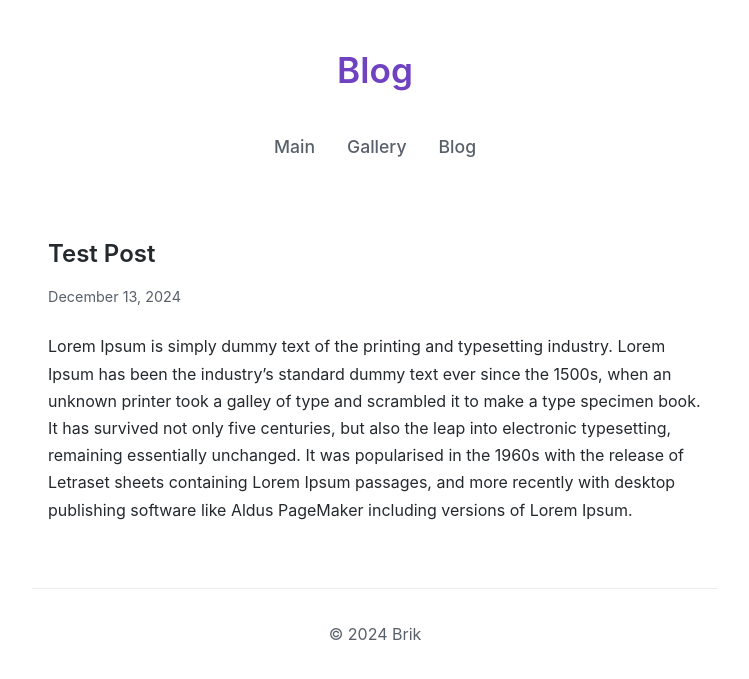
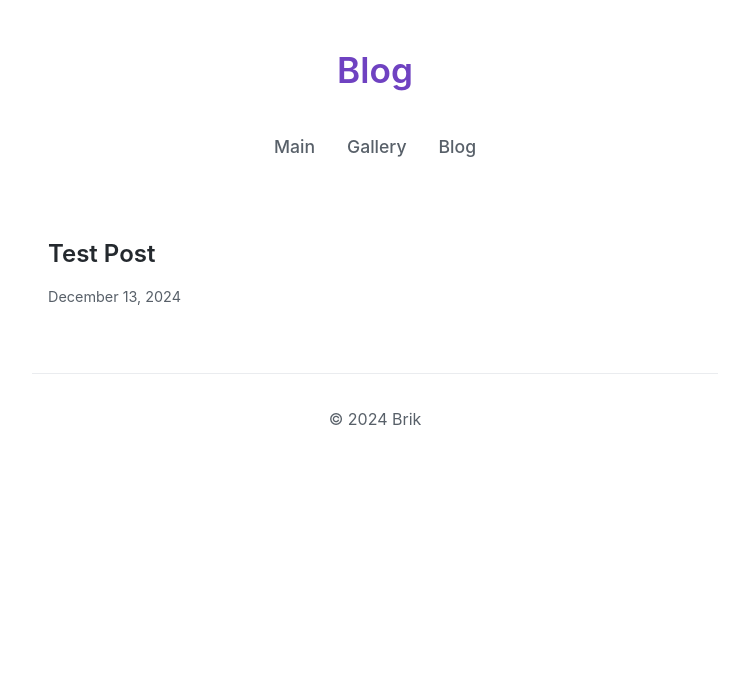
Before and after one commit to brikjr/blogs, a Jekyll site: the page built from _posts/2024-12-13-test-post.md, in a window 1280 px wide. Shown: the top 679 px of the page, without its empty margins (265-1014 px from the left). Built offline with Jekyll 4.4.1, drawn with Linux system fonts in a browser that asks for light colours.

Commit message:
Updated blog posts

```diff
--- a/_posts/2024-12-13-test-post.md
+++ b/_posts/2024-12-13-test-post.md
@@ -3,5 +3,3 @@
 layout: post
 title: Test Post
 ---
-
-Lorem Ipsum is simply dummy text of the printing and typesetting industry. Lorem Ipsum has been the industry's standard dummy text ever since the 1500s, when an unknown printer took a galley of type and scrambled it to make a type specimen book. It has survived not only five centuries, but also the leap into electronic typesetting, remaining essentially unchanged. It was popularised in the 1960s with the release of Letraset sheets containing Lorem Ipsum passages, and more recently with desktop publishing software like Aldus PageMaker including versions of Lorem Ipsum.
```
